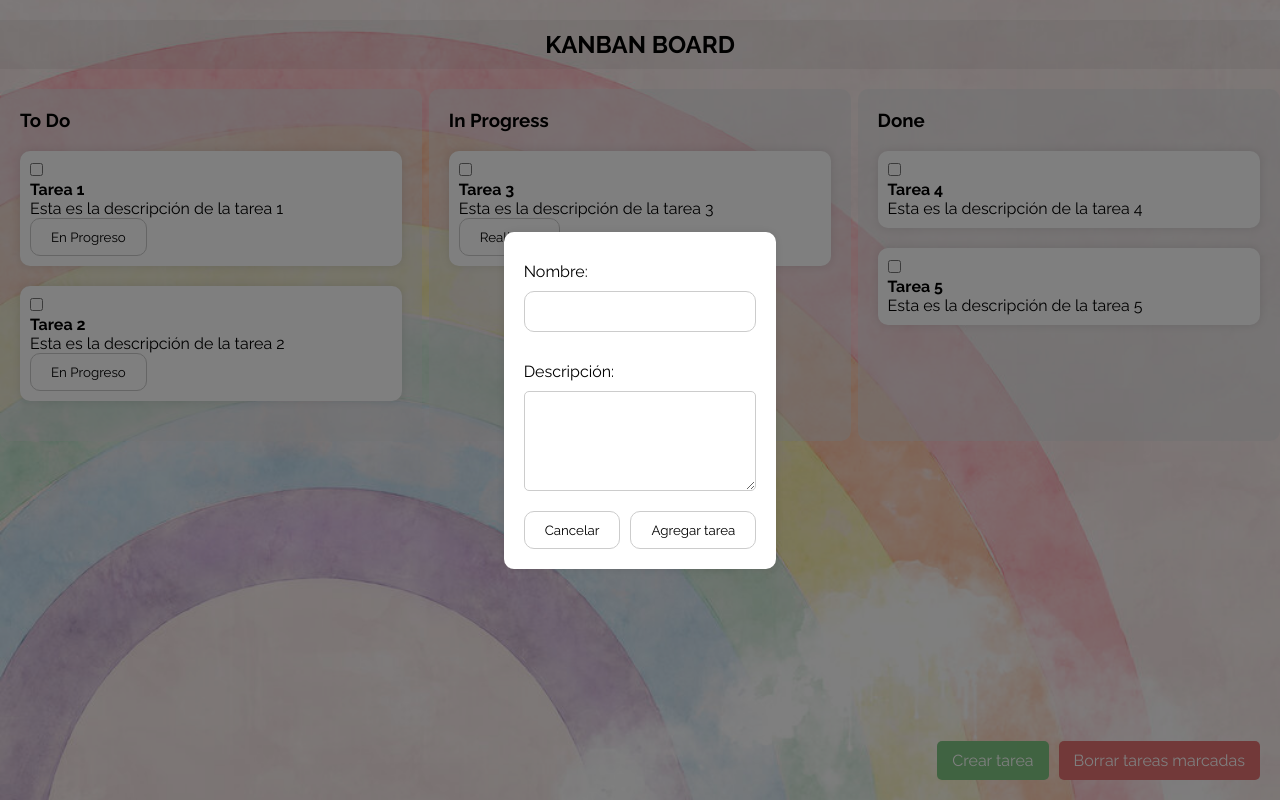
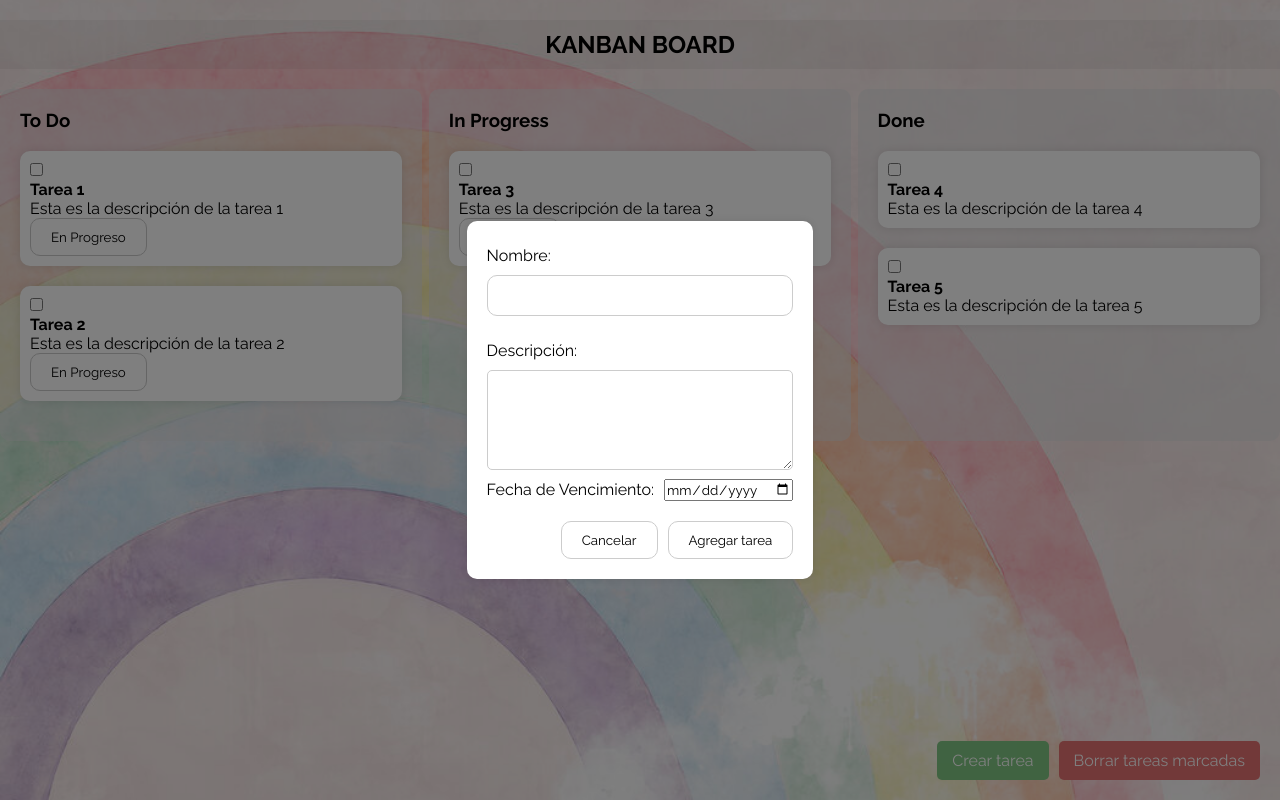
Before and after one commit to arantzalemasurier/APP-Weather, a React (Create React App) app: page /kanban in a window 1280 px wide. Both pictures are taken after a click on the button "Crear tarea". Built offline with nearby package versions, Linux system fonts and the light colour scheme.

Commit message:
Nuevo campo modal tarea

```diff
--- a/src/components/createTaskModal.tsx
+++ b/src/components/createTaskModal.tsx
@@ -6,16 +6,17 @@ import './modal.css';
 interface Props {
   show: boolean;
   onClose: () => void;
-  onSubmit: (name: string, description: string) => void;
+  onSubmit: (name: string, description: string, dueDate: string) => void;
 }
 
 const CreateTaskModal: React.FC<Props> = ({ show, onClose, onSubmit }) => {
   const [name, setName] = React.useState("");
   const [description, setDescription] = React.useState("");
+  const [dueDate, setDueDate] = React.useState("");
 
   const handleSubmit = (event: React.FormEvent<HTMLFormElement>) => {
     event.preventDefault();
-    onSubmit(name, description);
+    onSubmit(name, description, dueDate);
   };
 
   return (
@@ -37,6 +38,14 @@ const CreateTaskModal: React.FC<Props> = ({ show, onClose, onSubmit }) => {
             rows={10}
           />
         </div>
+        <div className="input-container">
+          <label>Fecha de Vencimiento:</label>
+          <input
+            type="date"
+            value={dueDate}
+            onChange={(e) => setDueDate(e.target.value)}
+          />
+        </div>
         <div className="buttons">
           <button onClick={onClose}>Cancelar</button>
           <button type="submit">Agregar tarea</button>
@@ -44,8 +53,6 @@ const CreateTaskModal: React.FC<Props> = ({ show, onClose, onSubmit }) => {
       </form>
     </div>
   );
-
-
 };
 
 export default CreateTaskModal;
--- a/src/components/kanban.tsx
+++ b/src/components/kanban.tsx
@@ -8,6 +8,7 @@ interface Task {
   name: string;
   description: string;
   checked: boolean;
+  dueDate?: Date;
 }
 
 const Kanban = () => {
@@ -39,7 +40,7 @@ const Kanban = () => {
   //const [selectedTask, setSelectedTask] = useState<number | null>(null);
   const [showForm, setShowForm] = useState(false);
 
-const addTask = (name: string, description: string) => {
+  const addTask = (name: string, description: string, dueDate?: Date) => {
     setBoards(boards => {
       let nextTaskNumber = 1;
       for (const board of boards) {
@@ -55,6 +56,7 @@ const addTask = (name: string, description: string) => {
                 name: `Task ${nextTaskNumber}`,
                 description: description,
                 checked: false,
+                dueDate: dueDate
               },
             ],
           };
@@ -62,9 +64,8 @@ const addTask = (name: string, description: string) => {
         return board;
       });
     });
-  setNewTaskDescription("");
-  setShowForm(false);
   };
+
 
 
   const toggleChecked = (task: Task) => {
--- a/src/components/modal.css
+++ b/src/components/modal.css
@@ -41,10 +41,9 @@
   }
 
   .input-container {
-    display: flex;
     flex-direction: column;
     align-items: flex-start;
-    margin-top: 10px;
+    margin-top: 5px;
   }
 
 
@@ -62,10 +61,20 @@ input[type="text"]:nth-of-type(2) {
 }
 
 
-  .input-container label {
+.input-container label {
     text-align: left;
-    width: 30%;
     margin-right: 10px;
+    margin-top: 2px; /* Agregar un poco de margin-top */
+  }
+
+  input[type="text"][name="expiration-date"] {
+    width: 100%;
+    padding: 10px;
+    margin-bottom: 20px;
+    border: 1px solid #ccc;
+    border-radius: 10px;
+    font-size: 16px;
+    margin-top: 10px; /* Agregar un poco de margin-top */
   }
 
   .input-container textarea {
```
Lines whose indentation alone changed are shown as unchanged.
